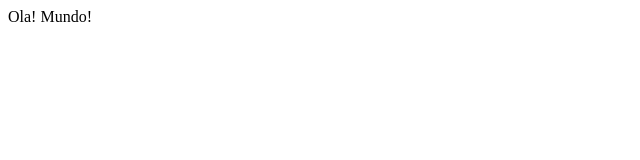
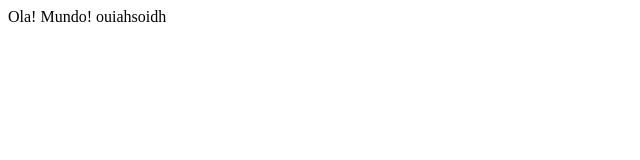
Before and after one commit to SergioFerreiraFilho/Digital-Store, a React (Create React App) app in the folder my-app/: page / in a window 1280 px wide. Shown: the top 160 px of the page, without its empty margins (0-640 px from the left). Built offline with nearby package versions, Linux system fonts and the light colour scheme.

Commit message:
Testando

```diff
--- a/my-app/src/App.js
+++ b/my-app/src/App.js
@@ -1,7 +1,7 @@
 export default function App() {
   return (
     <div>
-    Ola! Mundo!
+    Ola! Mundo! ouiahsoidh
     </div>
   );
 }
```
